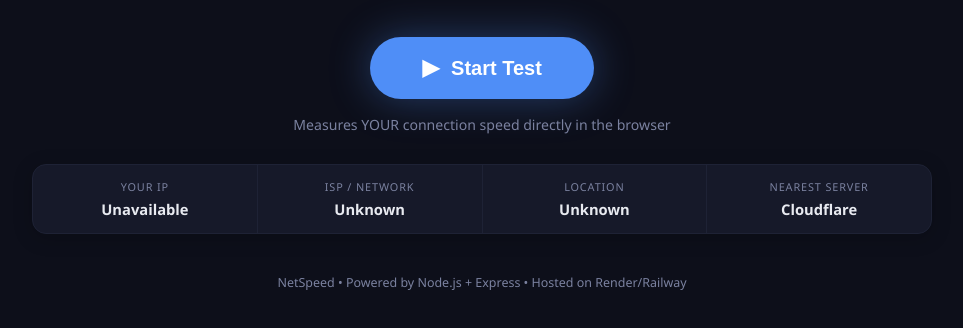
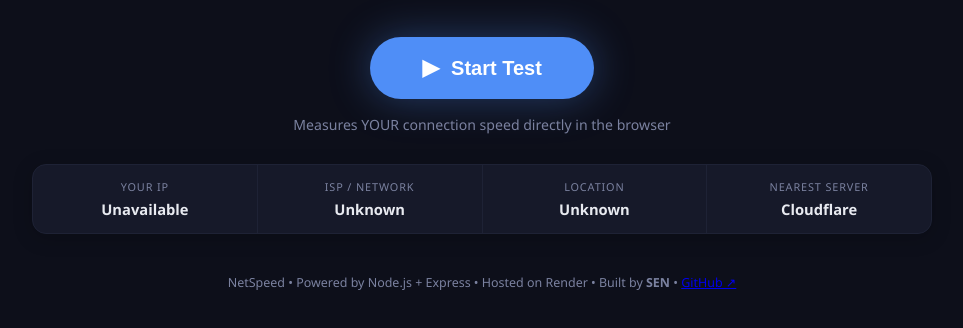
Before and after one commit to soumyadipsen/netspeed-app, a website: page public/index.html in a window 1280 px wide. Shown: the part 106-434 px from the top of the page, without its empty margins (158-1121 px from the left). Drawn offline with Linux system fonts and the light colour scheme; no server answers.

Commit message:
feat: add GitHub link

```diff
--- a/public/index.html
+++ b/public/index.html
@@ -151,7 +151,11 @@
       <button class="btn-json"  onclick="downloadJSON()">📥 Export JSON</button>
     </div>
 
-    <footer>NetSpeed &bull; Powered by Node.js + Express &bull; Hosted on Render/Railway</footer>
+    <footer>
+      NetSpeed &bull; Powered by Node.js + Express &bull; Hosted on Render
+      &bull; Built by <strong>SEN</strong>
+      &bull; <a href="https://github.com/soumyadipsen/netspeed-app" target="_blank" rel="noopener">GitHub ↗</a>
+    </footer>
   </div>
 
   <script src="app.js"></script>
```
